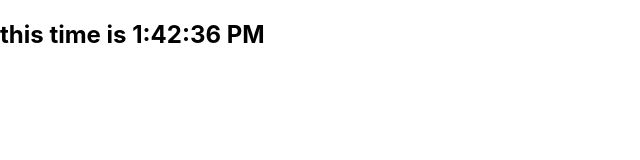
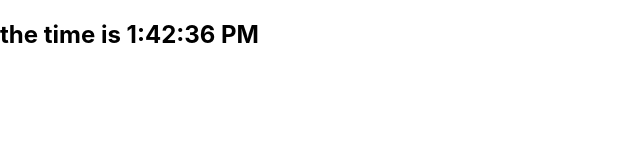
Before and after one commit to 18810392133/20190322react_study, a React (Create React App) app: page / in a window 1280 px wide. Shown: the top 160 px of the page, without its empty margins (0-640 px from the left). Built offline with nearby package versions, Linux system fonts and the light colour scheme.

Commit message:
5. State & 生命周期 时钟组件<Clock/>完全简化版

```diff
--- a/src/index.js
+++ b/src/index.js
@@ -7,28 +7,19 @@ import * as serviceWorker from './serviceWorker';
 class Clock extends React.Component{
     constructor(props){
         super(props);
-        this.state={date:new Date()};
+        this.state = {date:new Date()};
     }
     componentDidMount() {
-        this.timerID = setInterval(()=> this.tick(),1000);
+       setInterval(()=>this.setState({date:new Date()}),1000);
     }
 
-
-    tick(){
-        this.setState({date:new Date()})
-    }
-
-
     render() {
-        return (
-            <h2>this time is {this.state.date.toLocaleTimeString()}</h2>
-        );
+        return <h2>the time is {this.state.date.toLocaleTimeString()}</h2>;
     }
 }
 
+ReactDOM.render(<Clock/>,document.getElementById('root'));
 
-ReactDOM.render(<Clock />,document.getElementById('root'))
 // If you want your app to work offline and load faster, you can change
 // unregister() to register() below. Note this comes with some pitfalls.
 // Learn more about service workers: https://bit.ly/CRA-PWA
-serviceWorker.unregister();
```
